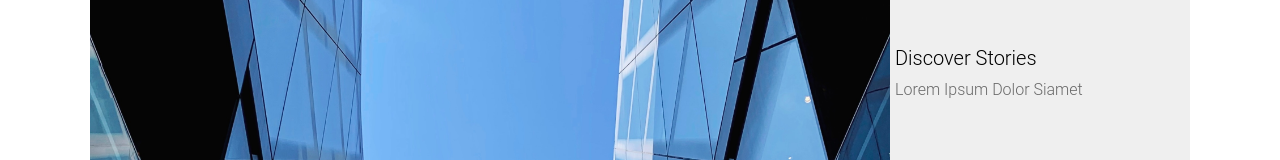
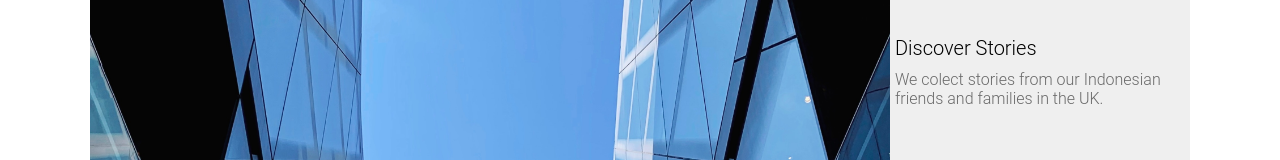
Before and after one commit to sutanmufti/uk-blog-static, a SvelteKit app: page / in a window 1280 px wide. Shown: the part 929-1089 px from the top of the page. Built offline with nearby package versions, Linux system fonts and the light colour scheme.

Commit message:
main page

```diff
--- a/src/routes/+page.svelte
+++ b/src/routes/+page.svelte
@@ -18,9 +18,9 @@
 
 
 <Hero/>
-<BigCard imagesrc='{base}/robert-keane-LkTchdpm9OI-unsplash.jpg' title='Discover Stories' content='Lorem Ipsum Dolor Siamet'/>
+<BigCard imagesrc='{base}/robert-keane-LkTchdpm9OI-unsplash.jpg' title='Discover Stories' content='We colect stories from our Indonesian friends and families in the UK.'/>
 <BigCard direction='row-reverse' imagesrc='{base}/robert-tudor-EjHr26LqfhI-unsplash.jpg' title='UK Experience' content='Our stories are from Indonesians in the UK. Personal and traceable. This should be a long sentence. What it will do is that it will consume the picture above.'/>
-<BigCard imagesrc='{base}/becca-tapert-u5e1kqW6E3M-unsplash.jpg' title='Discover Stories' content='Lorem Ipsum Dolor Siamet'/>
+<BigCard imagesrc='{base}/becca-tapert-u5e1kqW6E3M-unsplash.jpg' title='Indonesian Context' content='The stories brought in this blog site came from Indonesians accross the UK. A sense of comunity is at the centre of this site. Although it is designed for Indonesian, it does not mean it is not relevant to non-Indonesian.'/>
 <Features/>
 
 <ContactBanner/>
```
